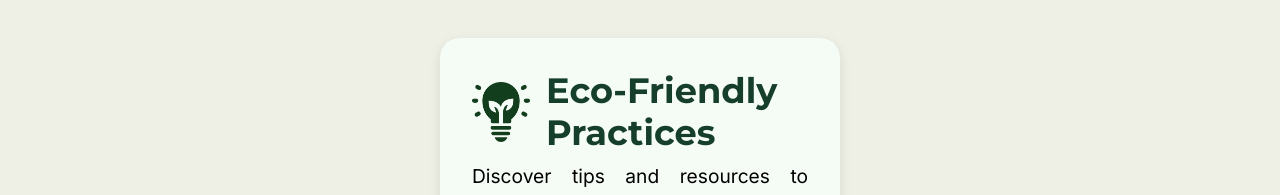
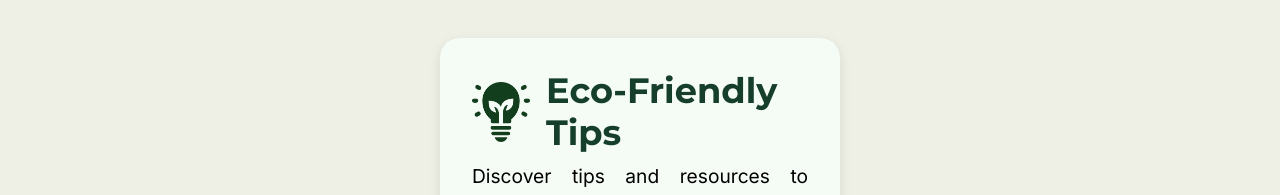
Before and after one commit to olimarolila/RideSmartPH, a React (Vite) app: page / in a window 1280 px wide. Shown: the part 916-1111 px from the top of the page. Built offline with nearby package versions, Linux system fonts and the light colour scheme; no server answers.

Commit message:
eco friendly

```diff
--- a/src/components/Info.jsx
+++ b/src/components/Info.jsx
@@ -46,7 +46,7 @@ function Info() {
                         <div>
                             <div className="d-flex align-items-center mb-2">
                                 <img src={ecoIcon} alt="Eco Icon" className="info-icon-title" />
-                                <h6 className="info-title mb-0">Eco-Friendly Practices</h6>
+                                <h6 className="info-title mb-0">Eco-Friendly Tips</h6>
                             </div>
                             <p className="info-subtitle mb-0">
                                 Discover tips and resources to reduce emissions and improve fuel efficiency.
```
Also changed, not shown: src/components/MDashboard.jsx (line endings or trailing spaces).
